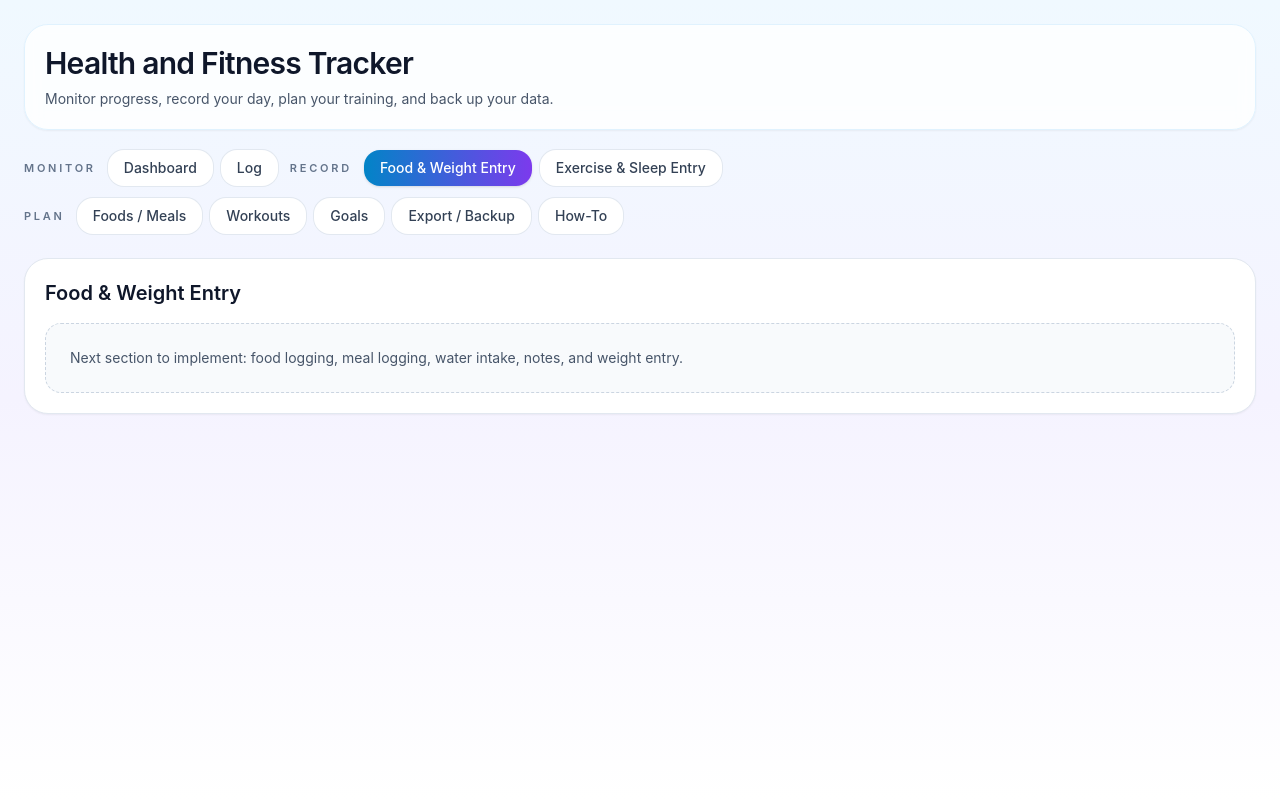
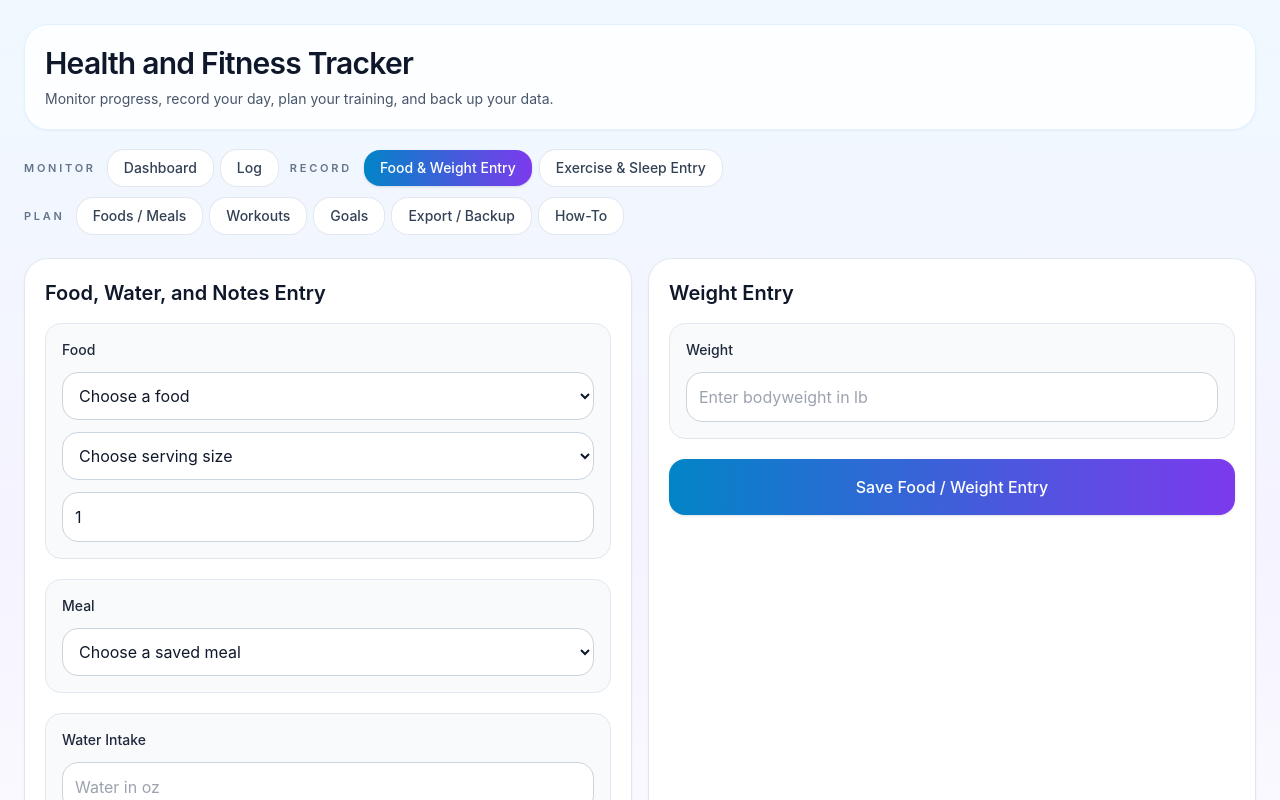
Before and after one commit to justageek4u/health-fitness-tracker, a React (Vite) app: page / in a window 1280 px wide. Both pictures are taken after a click on the button "Food & Weight Entry". Shown: the top 800 px of the page. Built offline with nearby package versions, Linux system fonts and the light colour scheme.

Commit message:
Enhance food and weight entry functionality
Added state variables for quick food, meal, water intake, weight, and daily notes. Implemented logic to save food and weight entries, including handling serving sizes and logging.

```diff
--- a/src/App.jsx
+++ b/src/App.jsx
@@ -182,6 +182,14 @@ export default function HealthFitnessTracker() {
   const [state, setState] = useState(loadState);
   const [activeTab, setActiveTab] = useState("dashboard");
   const [mobileMenuOpen, setMobileMenuOpen] = useState(false);
+  const [quickFoodId, setQuickFoodId] = useState("");
+  const [quickFoodServingId, setQuickFoodServingId] = useState("");
+  const [quickFoodQty, setQuickFoodQty] = useState(1);
+  const [quickMealId, setQuickMealId] = useState("");
+  const [waterAmount, setWaterAmount] = useState("");
+  const [weightValue, setWeightValue] = useState("");
+  const [dailyNote, setDailyNote] = useState("");
+  const [saveMessage, setSaveMessage] = useState("");
 
   useEffect(() => {
     saveState(state);
@@ -304,6 +312,138 @@ export default function HealthFitnessTracker() {
     };
   }, [state.workoutPlan, state.workoutSessions, todaysWorkoutSession]);
 
+  const foodsById = useMemo(() => {
+    return Object.fromEntries((state.foods || []).map((food) => [food.id, food]));
+  }, [state.foods]);
+
+  useEffect(() => {
+    if (!quickFoodId) {
+      setQuickFoodServingId("");
+      return;
+    }
+
+    const food = foodsById[quickFoodId];
+    const firstServing = food?.servings?.[0]?.id || "";
+
+    if (!food?.servings?.some((s) => s.id === quickFoodServingId)) {
+      setQuickFoodServingId(firstServing);
+    }
+  }, [quickFoodId, quickFoodServingId, foodsById]);
+
+  useEffect(() => {
+    if (!saveMessage) return;
+    const timer = setTimeout(() => setSaveMessage(""), 2200);
+    return () => clearTimeout(timer);
+  }, [saveMessage]);
+
+  function saveFoodWeightEntry() {
+    let nextState = { ...state };
+    let didAnything = false;
+
+    if (quickFoodId && quickFoodServingId) {
+      const food = foodsById[quickFoodId];
+      const serving = food?.servings?.find((s) => s.id === quickFoodServingId);
+
+      if (food && serving) {
+        const qty = Number(quickFoodQty || 1);
+        const foodLog = {
+          id: uid(),
+          name: `${food.name} (${serving.label})`,
+          items: [
+            {
+              id: uid(),
+              foodId: food.id,
+              foodName: food.name,
+              servingId: serving.id,
+              servingLabel: serving.label,
+              quantity: qty,
+            },
+          ],
+          totals: {
+            calories: Number(serving.calories || 0) * qty,
+            protein: Number(serving.protein || 0) * qty,
+            carbs: Number(serving.carbs || 0) * qty,
+            fat: Number(serving.fat || 0) * qty,
+          },
+          timestamp: new Date().toISOString(),
+        };
+
+        nextState.foodLogs = [foodLog, ...(nextState.foodLogs || [])];
+        didAnything = true;
+      }
+    }
+
+    if (quickMealId) {
+      const meal = (nextState.mealTemplates || []).find((m) => m.id === quickMealId);
+      if (meal) {
+        const mealLog = {
+          id: uid(),
+          name: meal.name,
+          items: (meal.itemSnapshots || []).map((item) => ({
+            ...item,
+            id: uid(),
+          })),
+          totals: { ...(meal.totals || {}) },
+          timestamp: new Date().toISOString(),
+        };
+
+        nextState.foodLogs = [mealLog, ...(nextState.foodLogs || [])];
+        didAnything = true;
+      }
+    }
+
+    const water = Number(waterAmount || 0);
+    if (water) {
+      nextState.waterLogs = [
+        {
+          id: uid(),
+          ounces: water,
+          timestamp: new Date().toISOString(),
+        },
+        ...(nextState.waterLogs || []),
+      ];
+      didAnything = true;
+    }
+
+    const note = dailyNote.trim();
+    if (note) {
+      nextState.noteLogs = [
+        {
+          id: uid(),
+          note,
+          timestamp: new Date().toISOString(),
+        },
+        ...(nextState.noteLogs || []),
+      ];
+      didAnything = true;
+    }
+
+    const weight = Number(weightValue || 0);
+    if (weight) {
+      nextState.weightLogs = [
+        {
+          id: uid(),
+          weight,
+          timestamp: new Date().toISOString(),
+        },
+        ...(nextState.weightLogs || []),
+      ];
+      didAnything = true;
+    }
+
+    if (!didAnything) return;
+
+    setState(nextState);
+    setQuickFoodId("");
+    setQuickFoodServingId("");
+    setQuickFoodQty(1);
+    setQuickMealId("");
+    setWaterAmount("");
+    setWeightValue("");
+    setDailyNote("");
+    setSaveMessage("Food / weight entry saved.");
+  }
+
   function goToTab(tabKey) {
     setActiveTab(tabKey);
     setMobileMenuOpen(false);
@@ -311,6 +451,18 @@ export default function HealthFitnessTracker() {
 
   return (
     <div className="min-h-screen bg-gradient-to-b from-sky-50 via-violet-50 to-white text-slate-900">
+      <AnimatePresence>
+        {saveMessage ? (
+          <motion.div
+            initial={{ opacity: 0, y: -10 }}
+            animate={{ opacity: 1, y: 0 }}
+            exit={{ opacity: 0, y: -10 }}
+            className="fixed left-1/2 top-4 z-50 -translate-x-1/2 rounded-2xl bg-slate-900 px-4 py-3 text-sm font-medium text-white shadow-xl"
+          >
+            {saveMessage}
+          </motion.div>
+        ) : null}
+      </AnimatePresence>
       <div className="mx-auto max-w-7xl p-4 md:p-6">
         <div className="mb-5 rounded-3xl border border-sky-100 bg-white/80 p-5 shadow-sm backdrop-blur">
           <div className="flex items-center justify-between gap-4">
@@ -536,7 +688,111 @@ export default function HealthFitnessTracker() {
     </div>
   </div>
 )}
-        {activeTab === "foodWeightEntry" && <PlaceholderPanel title="Food & Weight Entry" description="Next section to implement: food logging, meal logging, water intake, notes, and weight entry." />}
+        {activeTab === "foodWeightEntry" && (
+  <div className="grid gap-4 xl:grid-cols-2">
+    <AppSection title="Food, Water, and Notes Entry">
+      <div className="space-y-5">
+        <div className="space-y-3 rounded-2xl border border-slate-200 bg-slate-50 p-4">
+          <div className="text-sm font-medium text-slate-800">Food</div>
+          <select
+            className="w-full rounded-2xl border border-slate-300 bg-white px-3 py-3"
+            value={quickFoodId}
+            onChange={(e) => setQuickFoodId(e.target.value)}
+          >
+            <option value="">Choose a food</option>
+            {(state.foods || []).map((food) => (
+              <option key={food.id} value={food.id}>
+                {food.name}
+              </option>
+            ))}
+          </select>
+
+          <select
+            className="w-full rounded-2xl border border-slate-300 bg-white px-3 py-3"
+            value={quickFoodServingId}
+            onChange={(e) => setQuickFoodServingId(e.target.value)}
+          >
+            <option value="">Choose serving size</option>
+            {(foodsById[quickFoodId]?.servings || []).map((serving) => (
+              <option key={serving.id} value={serving.id}>
+                {serving.label}
+              </option>
+            ))}
+          </select>
+
+          <input
+            type="number"
+            min="0.25"
+            step="0.25"
+            value={quickFoodQty}
+            onChange={(e) => setQuickFoodQty(e.target.value)}
+            className="w-full rounded-2xl border border-slate-300 px-3 py-3"
+            placeholder="Quantity"
+          />
+        </div>
+
+        <div className="space-y-3 rounded-2xl border border-slate-200 bg-slate-50 p-4">
+          <div className="text-sm font-medium text-slate-800">Meal</div>
+          <select
+            className="w-full rounded-2xl border border-slate-300 bg-white px-3 py-3"
+            value={quickMealId}
+            onChange={(e) => setQuickMealId(e.target.value)}
+          >
+            <option value="">Choose a saved meal</option>
+            {(state.mealTemplates || []).map((meal) => (
+              <option key={meal.id} value={meal.id}>
+                {meal.name}
+              </option>
+            ))}
+          </select>
+        </div>
+
+        <div className="space-y-3 rounded-2xl border border-slate-200 bg-slate-50 p-4">
+          <div className="text-sm font-medium text-slate-800">Water Intake</div>
+          <input
+            type="number"
+            value={waterAmount}
+            onChange={(e) => setWaterAmount(e.target.value)}
+            className="w-full rounded-2xl border border-slate-300 px-3 py-3"
+            placeholder="Water in oz"
+          />
+        </div>
+
+        <div className="space-y-3 rounded-2xl border border-slate-200 bg-slate-50 p-4">
+          <div className="text-sm font-medium text-slate-800">Notes Through the Day</div>
+          <textarea
+            value={dailyNote}
+            onChange={(e) => setDailyNote(e.target.value)}
+            className="min-h-[110px] w-full rounded-2xl border border-slate-300 p-3"
+            placeholder="Energy level, soreness, sickness, stress, appetite, etc."
+          />
+        </div>
+      </div>
+    </AppSection>
+
+    <AppSection title="Weight Entry">
+      <div className="space-y-5">
+        <div className="rounded-2xl border border-slate-200 bg-slate-50 p-4">
+          <div className="text-sm font-medium text-slate-800">Weight</div>
+          <input
+            type="number"
+            value={weightValue}
+            onChange={(e) => setWeightValue(e.target.value)}
+            placeholder="Enter bodyweight in lb"
+            className="mt-3 w-full rounded-2xl border border-slate-300 px-3 py-3"
+          />
+        </div>
+
+        <button
+          onClick={saveFoodWeightEntry}
+          className="w-full rounded-2xl bg-gradient-to-r from-sky-600 to-violet-600 px-4 py-4 text-base font-medium text-white shadow hover:opacity-95"
+        >
+          Save Food / Weight Entry
+        </button>
+      </div>
+    </AppSection>
+  </div>
+)}
         {activeTab === "exerciseSleepEntry" && <PlaceholderPanel title="Exercise & Sleep Entry" description="Next section to implement: whole-workout entry screen, workout notes, and previous-night sleep entry/edit." />}
         {activeTab === "foodsMeals" && <PlaceholderPanel title="Foods / Meals" description="Next section to implement: combined food + meal management, editable foods, serving sizes, and meal-building." />}
         {activeTab === "workouts" && <PlaceholderPanel title="Workouts" description="Next section to implement: workout import, add/replace logic, manual plan builder, and workout plan editing." />}
```
